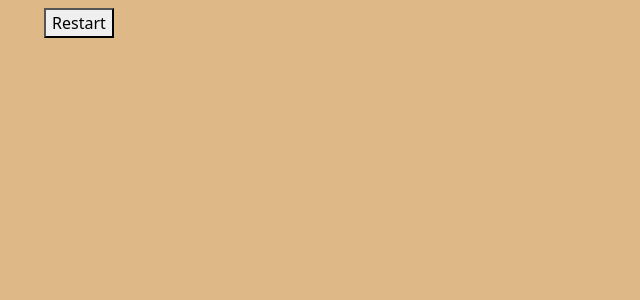
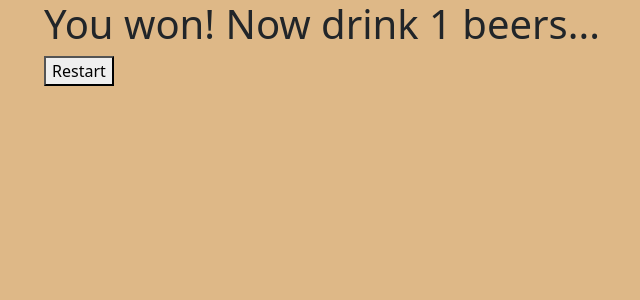
Before and after one commit to Schwencke/dat3sys_EXAM_frontend, a React (Create React App) app: page /lose in a window 1280 px wide. Shown: the top 300 px of the page, without its empty margins (38-678 px from the left). Built offline with nearby package versions, Linux system fonts and the light colour scheme.

Commit message:
Score lifting state done

```diff
--- a/src/App.js
+++ b/src/App.js
@@ -1,4 +1,3 @@
-
 import facade from "./apiFacade";
 import { BrowserRouter as Router, Switch, Route, } from "react-router-dom";
 import './App.css'
@@ -7,8 +6,11 @@ import 'bootstrap/dist/css/bootstrap.min.css'
 import { StartScreen } from "./Components/StartScreen";
 import { LoseScreen } from "./Components/LoseScreen";
 import Game from "./Components/Game"
+import { useState } from "react";
 
-function App({ score }) {
+function App() {
+
+  const [score, setScore] = useState(1)
 
   return (
     <Container>
@@ -18,7 +20,7 @@ function App({ score }) {
             <StartScreen />
           </Route>
           <Route exact path="/game">
-            <Game facade={facade} />
+            <Game facade={facade} score={score} setScore={setScore} />
           </Route>
           <Route exact path="/rules">
             {/* <Rules /> */}
--- a/src/Components/Game.jsx
+++ b/src/Components/Game.jsx
@@ -93,7 +93,7 @@ function reducer(state, action) {
   }
 }
 
-export default function Game({ facade }) {
+export default function Game({ facade, score, setScore }) {
   const [state, dispatch] = useReducer(reducer, {
     selected_type: "first",
     deck_id: "0",
@@ -163,7 +163,7 @@ export default function Game({ facade }) {
 
   return (
     <div>
-      <Score win={state.win} firstGame={firstGame} toggle={toggle} />
+      <Score win={state.win} firstGame={firstGame} toggle={toggle} score={score} setScore={setScore} />
 
       <p>
         Deck ID: {state.deck_id} <br /> Remaining in stack: {state.remaining}{" "}
--- a/src/Components/LoseScreen.jsx
+++ b/src/Components/LoseScreen.jsx
@@ -10,7 +10,7 @@ export const LoseScreen = ({ score }) => {
 
     return (
         <div>
-            <h1>{score}</h1>
+            <h1>You won! Now drink {score} beers...</h1>
             <Button text={"Restart"} onClick={restart} /><br />
         </div>
     )
--- a/src/Components/Score.jsx
+++ b/src/Components/Score.jsx
@@ -1,15 +1,14 @@
 import { useState, useEffect } from "react"
 import { useHistory } from "react-router-dom";
 
-const Score = ({ win, firstGame, toggle }) => {
+const Score = ({ win, firstGame, toggle, score, setScore }) => {
   let history = useHistory();
-  let startScore = 1;
 
   const lose = () => {
     history.push("/lose")
   }
 
-  const [score, setScore] = useState(startScore)
+
 
   const incrementScore = () => {
     setScore(score + 1)
@@ -19,9 +18,8 @@ const Score = ({ win, firstGame, toggle }) => {
     if (!firstGame) {
       if (win === true) return incrementScore()
       if (win === false) {
-
         lose()
-        //return setScore("You lost!: " + score)
+        //return setScore("You lost:" + score)
       }
     }
   }, [win, toggle])
```
